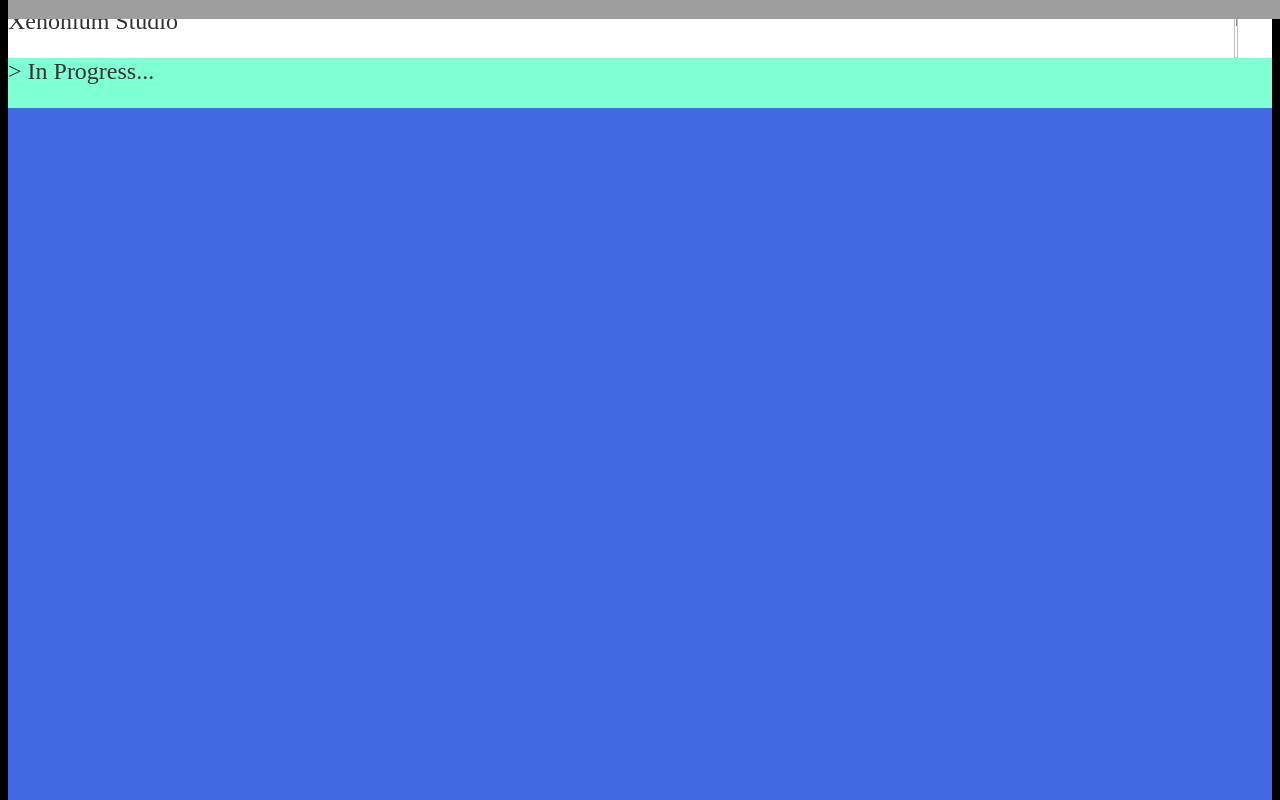
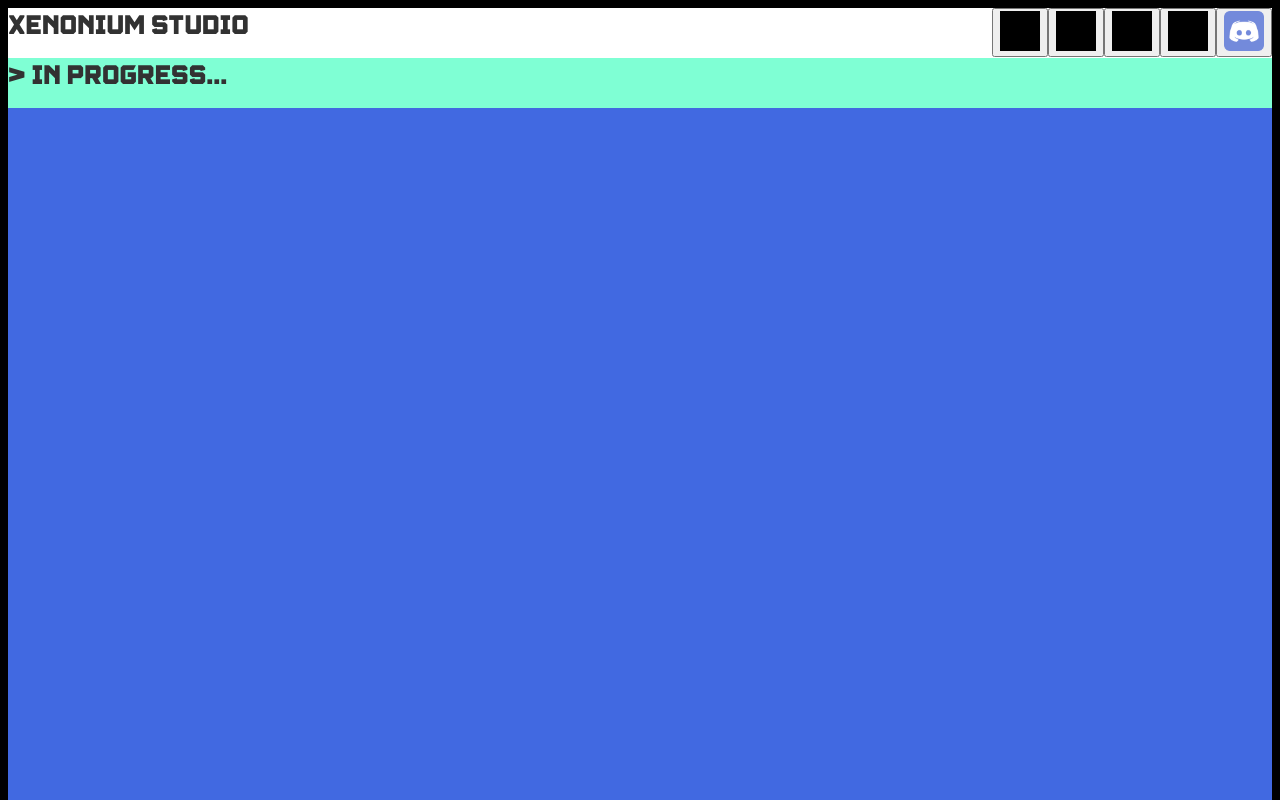
Before and after one commit to MaxChip101/html, a plain HTML site: page index.html in a window 1280 px wide. Shown: the top 800 px of the page. Drawn offline with Linux system fonts and the light colour scheme; grey boxes are pictures that could not be loaded; a web font is replaced by a local one.

Commit message:
Update index.html

```diff
--- a/index.html
+++ b/index.html
@@ -3,11 +3,12 @@
 
 <head>
     <title>Xenonium | Home</title>
+    <link rel="icon" href="assets/logo.png">
 </head>
 <style>
     @font-face {
         font-family: RG;
-        src: url('Renegade_Pursuit.otf');
+        src: url('assets/Renegade_Pursuit.otf');
     }
 
     #wrapper {
@@ -25,7 +26,7 @@
     #p2 {
         width: 100%;
         height: 19px;
-        background-image: url('http://www.alvarouribe.cl/tmp/japan.png');
+        background-image: "assets/black.png";
         background-repeat: repeat-x;
         background-size: 38px;
         position: relative;
@@ -45,7 +46,7 @@
             b = document.body,
             st = 'scrollTop',
             sh = 'scrollHeight';
-        return parseInt((h[st] || b[st]) / ((h[sh] || b[sh]) - h.clientHeight) * 100);
+        return parseInt((h[st] || b[st]) / ((h[sh] || b[sh]) - h.clientHeight) * 99);
     }
 
     window.onload = function() {
@@ -69,7 +70,26 @@
     <div style="background-color: royalblue; width: 100%; height: 1000px; display:inline-block;">
         <div style="background-color: white; color: rgb(50, 50, 50); width: 100%; height: 50px; font-family: RG; font-size: x-large;">
             Xenonium Studio
-            <a href="https://discord.gg/PcCdTejN9x"><img src="discord.png" , style="width: 3%; height: 50px; display: inline-block; float: right;"></a>
+            <button type="submit" title="Xenonium Studio | Discord" style="float: right;">
+                <img src="assets/discord.png" onclick="location.href='https://discord.gg/PcCdTejN9x'" style="width:40px; height: 40px;">
+            </button>
+
+            <button type="submit" title="PLACEHOLDER" style="float: right;">
+                <img src="assets/black.png" onclick="location.href=''" style="width:40px; height: 40px;">
+            </button>
+
+            <button type="submit" title="PLACEHOLDER" style="float: right;">
+                <img src="assets/black.png" onclick="location.href=''" style="width:40px; height: 40px;">
+            </button>
+
+            <button type="submit" title="PLACEHOLDER" style="float: right;">
+                <img src="assets/black.png" onclick="location.href=''" style="width:40px; height: 40px;">
+            </button>
+
+            <button type="submit" title="PLACEHOLDER" style="float: right;">
+                <img src="assets/black.png" onclick="location.href=''" style="width:40px; height: 40px;">
+            </button>
+
         </div>
 
         <div style="background-color:aquamarine; color: rgb(50, 50, 50); width: 100%; height: 50px; font-family: RG; font-size: x-large;">
```
